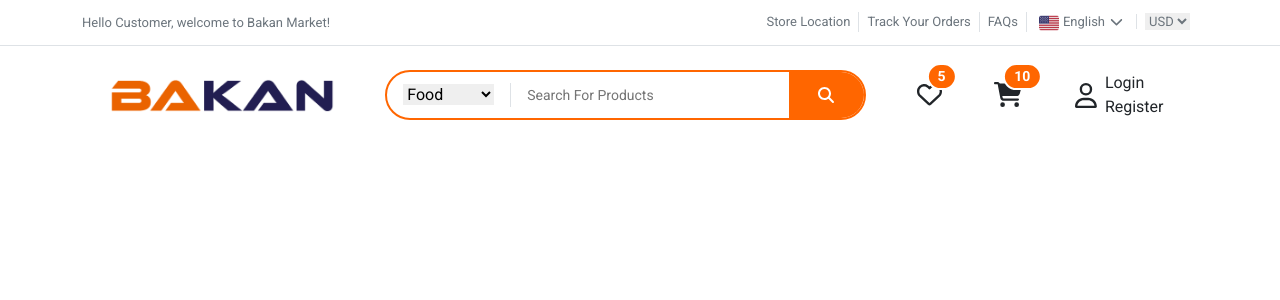
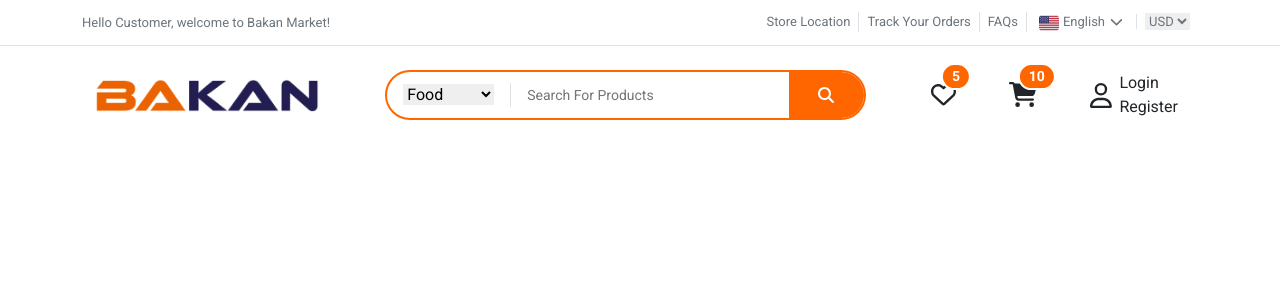
Before and after one commit to LeaReXx/Bakan-shop, a React (Create React App) app: page / in a window 1280 px wide. Shown: the top 300 px of the page. Built offline with nearby package versions, Linux system fonts and the light colour scheme.

Commit message:
header justify content was changed

```diff
--- a/src/Header/Header.js
+++ b/src/Header/Header.js
@@ -102,7 +102,7 @@ export default class Header extends Component {
             </div>
           </div>
         </div>
-        <div className="container-fluid container-lg row mt-md-4 mx-auto gy-3 gy-md-0 justify-content-center">
+        <div className="container-fluid container-lg row mt-md-4 mx-auto gy-3 gy-md-0 justify-content-center justify-content-md-between">
           <div className="header-logo-parent col-8 col-md-3  align-self-center">
             <img
               src="./imgs/bakan-logo.png"
```
